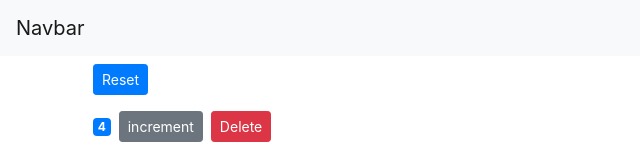
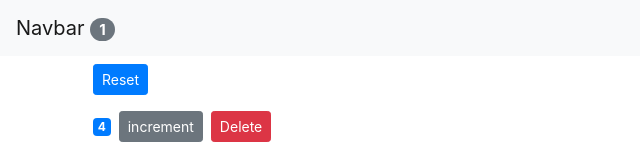
Before and after one commit to martinlud136/Counter-react, a React (Create React App) app: page / in a window 1280 px wide. Shown: the top 156 px of the page, without its empty margins (0-640 px from the left). Built offline with nearby package versions, Linux system fonts and the light colour scheme.

Commit message:
funtional components

```diff
--- a/src/App.js
+++ b/src/App.js
@@ -36,7 +36,7 @@
     render() {
         return (
             <React.Fragment>
-                <NavBar />
+                <NavBar totalCounters={this.state.counters.filter(c=> c.value > 0).length}/>
                 <main className="container">
                     <Counters
                         counters={this.state.counters}
--- a/src/components/navbar.jsx
+++ b/src/components/navbar.jsx
@@ -1,15 +1,14 @@
 import React, { Component } from "react";
 
-class NavBar extends Component {
-    render() {
+const NavBar = (props) => {
     return (
         <nav className="navbar navbar-light bg-light">
             <a className="navbar-brand" href="#">
-                    Navbar
+                Navbar{" "}
+                <span className="badge badge-pill badge-secondary">{props.totalCounters}</span>
             </a>
         </nav>
     );
-    }
-}
+};
 
 export default NavBar;
```
Lines whose indentation alone changed are shown as unchanged.
